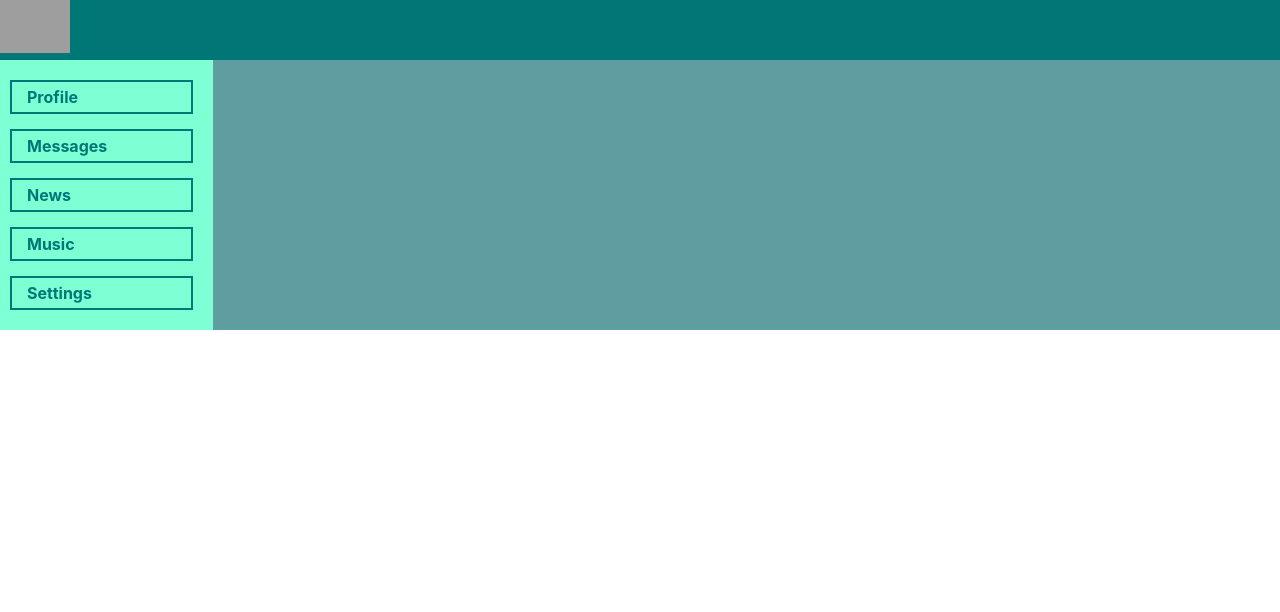
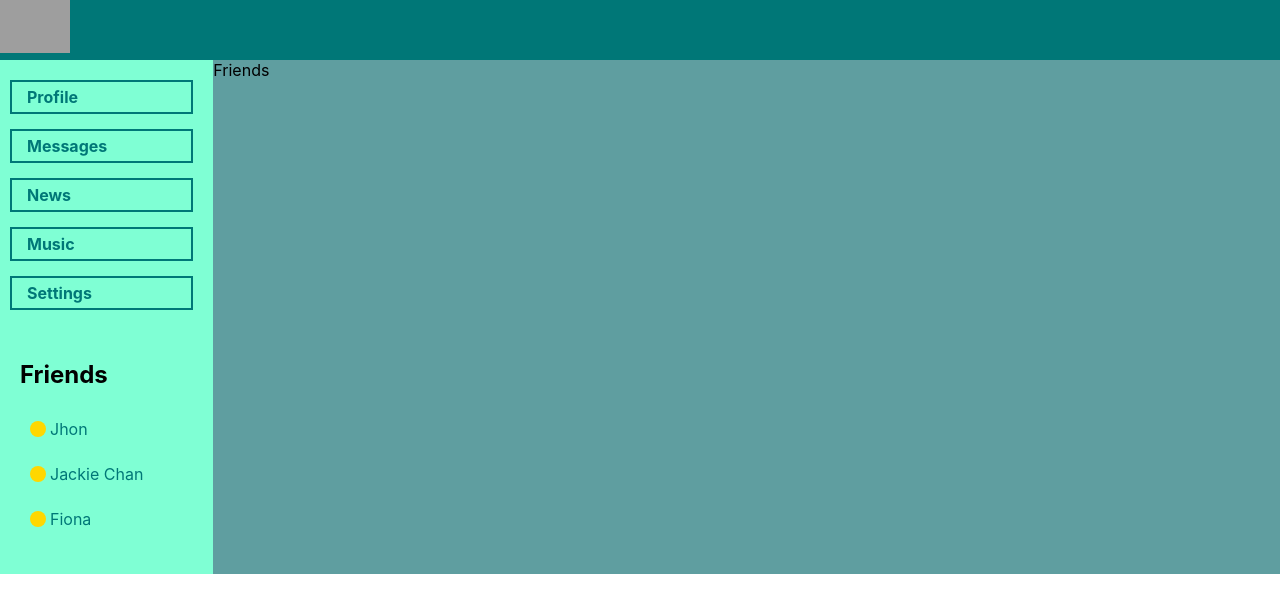
Before and after one commit to Lit-o/React_social_app_YEP, a React (Create React App) app: page /friends in a window 1280 px wide. Shown: the top 612 px of the page. Built offline with nearby package versions, Linux system fonts and the light colour scheme; grey boxes are pictures that could not be loaded.

Commit message:
Added sideBar in state.js, Friends sec in Nav, NavLink with path and Route for friend

```diff
--- a/src/App.js
+++ b/src/App.js
@@ -17,11 +17,13 @@ const App = (props) => {
         <BrowserRouter>
             <div className='app-wrapper'>
                 <Header/>
-                <Nav/>
+
+                <Nav state={props.state.sideBar}/>
                 <div className='app-wrapper-content'>
                     <Route path='/dialogs'
                            render={ () => <Dialogs
                                state={props.state.messagesPage} /> } />
+
                     <Route path='/profile'
                            render={ () => <Profile
                                state={props.state.profilePage} /> } />
@@ -31,6 +33,14 @@ const App = (props) => {
                            render={ someComponentMusic } />
                     <Route path='/settings'
                            component={ someComponentSettings } />
+
+                    <Route path='/friends'
+                           // exact=''
+                           render={ () => {
+                               return (
+                                   <div>Friends</div>
+                               )
+                           } } />
 
                     {/*
                     <Route path='/dialogs' component={Dialogs}/>
--- a/src/components/Nav/Nav.jsx
+++ b/src/components/Nav/Nav.jsx
@@ -1,7 +1,8 @@
 import cl from './Nav.module.css';
 import {NavLink} from "react-router-dom";
 
-const Nav = () => {
+const Nav = (props) => {
+    let path = '/friends';
     return (
         <aside className={cl.mo__nav}>
             <nav>
@@ -13,6 +14,14 @@ const Nav = () => {
                     <li className={cl.item}><NavLink to='/settings' activeClassName={cl.active}>Settings</NavLink></li>
                 </ul>
             </nav>
+            <div className={cl.friends_wrapper}>
+                <h2>Friends</h2>
+                <ul>
+                    <li><NavLink to={path + "/0"}>{props.state.friendsHot[0]}</NavLink></li>
+                    <li><NavLink to={path + "/1"}>{props.state.friendsHot[1]}</NavLink></li>
+                    <li><NavLink to={path + "/2"}>{props.state.friendsHot[2]}</NavLink></li>
+                </ul>
+            </div>
         </aside>
     )
 }
--- a/src/components/Nav/Nav.module.css
+++ b/src/components/Nav/Nav.module.css
@@ -43,3 +43,40 @@ a.active {
     color: gold;
     border: 2px solid gold;
 }
+
+.friends_wrapper {
+    padding: 20px;
+}
+
+.friends_wrapper li a {
+    display: inline-block;
+    width: 100%;
+    position: relative;
+    padding-left: 20px;
+    padding-top: 5px;
+    padding-bottom: 5px;
+    color: #077;
+    text-decoration: none;
+    transition: all 0.3s ease;
+}
+
+.friends_wrapper li a:hover {
+    color:gold;
+}
+.friends_wrapper li a:hover::before {
+    background-color: #077;
+}
+.friends_wrapper li a::before {
+    content: '';
+    position: absolute;
+    left: 0;
+    top: 7px;
+    display: block;
+    width: 16px;
+    height: 16px;
+    -webkit-border-radius: 50%;
+    -moz-border-radius: 50%;
+    border-radius: 50%;
+    background-color: gold;
+    transition: all 0.3s ease;
+}
--- a/src/redux/state.js
+++ b/src/redux/state.js
@@ -20,7 +20,11 @@ let state = {
             {id: 3, message: "I'm fine, thx and u?"},
             {id: 4, message: "I'm fine, thx and Yo?"}
         ]
+    },
+    sideBar: {
+        friendsHot : ['Jhon', 'Jackie Chan', 'Fiona']
     }
 }
 
+
 export default state;
```
